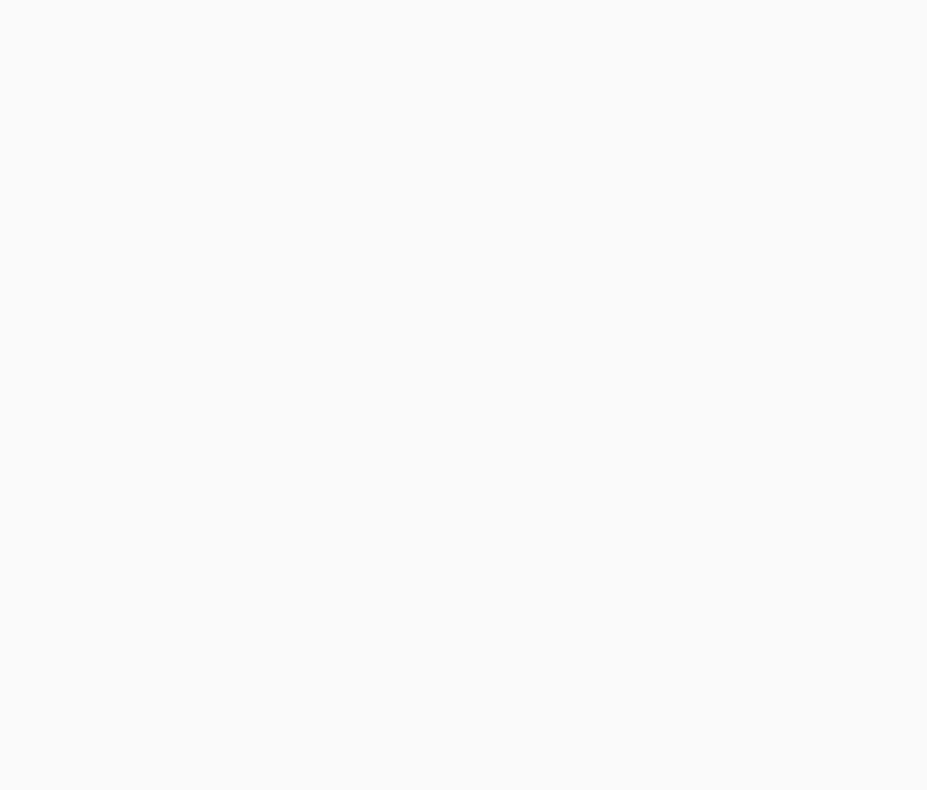
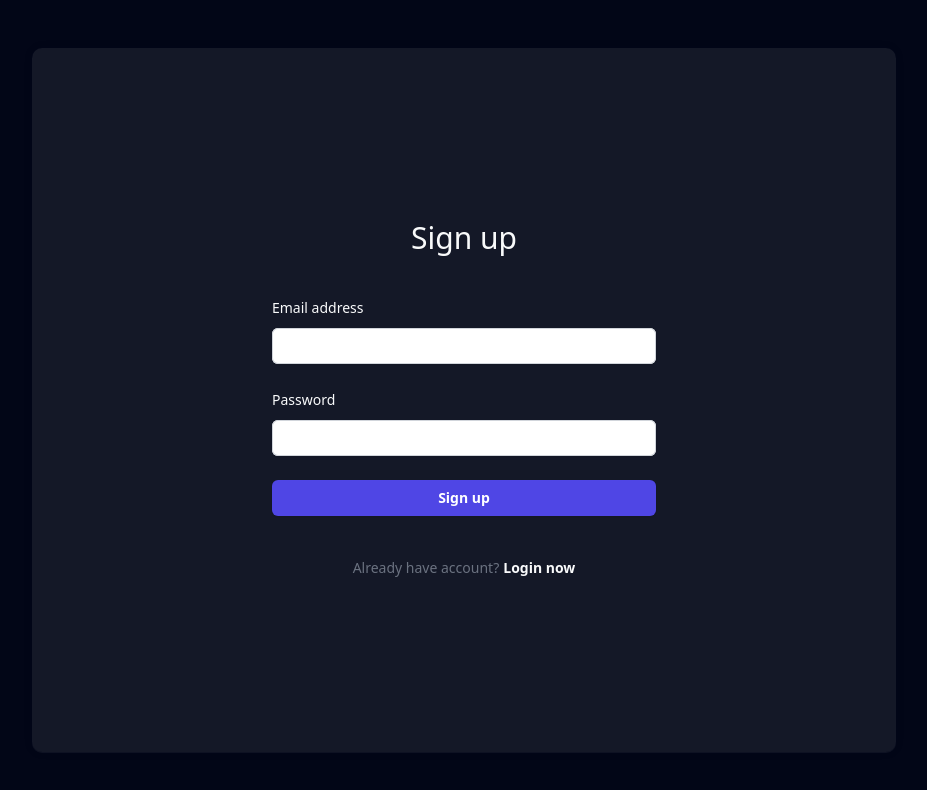
Before and after one commit to AbbasSarwar/F2F-App, a React (Create React App) app: page /auth/register in a window 1280 px wide. Before the commit this address had no page. Shown: the top 790 px of the page, without its empty margins (176-1103 px from the left). Built offline with nearby package versions, Linux system fonts and the light colour scheme.

Commit message:
Authorization Login & Sign up pages styles

```diff
--- a/src/App.js
+++ b/src/App.js
@@ -1,13 +1,17 @@
 import { Route, Routes } from "react-router-dom";
 import Home from "./components/Home";
 import Auth from "./components/Auth";
+import Login from "./components/Login";
+import Register from "./components/Register";
 
 function App() {
   return (
-      <Routes>
-        <Route path="/" element={<Home />} />
-        <Route path="/Auth" element={<Auth />} />
-      </Routes>
+    <Routes>
+      <Route path="/" element={<Home />} />
+      <Route path="/auth" element={<Auth />} />
+      <Route path="/auth/login" element={<Login />} />
+      <Route path="/auth/register" element={<Register />} />
+    </Routes>
   );
 }
 
--- a/src/components/Auth.js
+++ b/src/components/Auth.js
@@ -1,8 +1,13 @@
+import { Routes, Route } from 'react-router-dom';
+import Login from './Login';
+import Register from './Register';
+
 const Auth = () => {
     return (
-        <section className="p-5 h-screen">
+        <section className="bg-slate-950 md:px-52 md:py-12 h-screen">
             <div className="authwrapper">
-                <h1 className="text-center">Authorization</h1>
+                <button>Login</button>
+                <button>Sign up</button>
             </div>
         </section>
     )
--- /dev/null
+++ b/src/components/Login.js
@@ -0,0 +1,45 @@
+const Login = () => {
+  return (
+    <section className="bg-slate-950 md:px-52 md:py-12 h-screen">
+      <div className="authwrapper">
+        <div className="flex min-h-full flex-col justify-center px-6 py-12 lg:px-8">
+          <div className="flex justify-center">
+            <h1 className="text-gray-50 text-3xl">Login</h1>
+          </div>
+          <div className="mt-10 sm:mx-auto sm:w-full sm:max-w-sm">
+            <form className="space-y-6" action="#" method="POST">
+              <div>
+                <label htmlFor="email" className="block text-sm font-medium leading-6 text-gray-50">Email address</label>
+                <div className="mt-2">
+                  <input id="email" name="email" type="email" autocomplete="email" required className="block w-full rounded-md border-0 py-1.5 px-2 text-gray-900 shadow-sm ring-1 ring-inset ring-gray-300 placeholder:text-gray-400 focus:ring-2 focus:ring-inset focus:ring-indigo-600 sm:text-sm sm:leading-6" />
+                </div>
+              </div>
+
+              <div>
+                <div className="flex items-center justify-between">
+                  <label htmlFor="password" className="block text-sm font-medium leading-6 text-gray-50">Password</label>
+                  <div className="text-sm">
+                    <a href="#" className="font-semibold text-gray-50 hover:text-gray-300">Forgot password?</a>
+                  </div>
+                </div>
+                <div className="mt-2">
+                  <input id="password" name="password" type="password" autocomplete="current-password" required className="block w-full rounded-md border-0 py-1.5 px-2 text-gray-900 shadow-sm ring-1 ring-inset ring-gray-300 placeholder:text-gray-400 focus:ring-2 focus:ring-inset focus:ring-indigo-600 sm:text-sm sm:leading-6" />
+                </div>
+              </div>
+
+              <div>
+                <button type="submit" className="flex w-full justify-center rounded-md bg-indigo-600 px-3 py-1.5 text-sm font-semibold leading-6 text-white shadow-sm hover:bg-indigo-500 focus-visible:outline focus-visible:outline-2 focus-visible:outline-offset-2 focus-visible:outline-indigo-600">Sign in</button>
+              </div>
+            </form>
+
+            <p className="mt-10 text-center text-sm text-gray-500">
+              <span className="pe-1">Don't have an Account?</span>
+              <a href="/auth/register" className="font-semibold leading-6 text-gray-50 hover:text-gray-300">Register now</a>
+            </p>
+          </div>
+        </div>
+      </div>
+    </section>
+  )
+}
+export default Login;
--- /dev/null
+++ b/src/components/Register.js
@@ -0,0 +1,42 @@
+const Register = () => {
+    return (
+      <section className="bg-slate-950 md:px-52 md:py-12 h-screen">
+        <div className="authwrapper">
+          <div className="flex min-h-full flex-col justify-center px-6 py-12 lg:px-8">
+          <div className="flex justify-center">
+            <h1 className="text-gray-50 text-3xl">Sign up</h1>
+          </div>
+            <div className="mt-10 sm:mx-auto sm:w-full sm:max-w-sm">
+              <form className="space-y-6" action="#" method="POST">
+                <div>
+                  <label htmlFor="email" className="block text-sm font-medium leading-6 text-gray-50">Email address</label>
+                  <div className="mt-2">
+                    <input id="email" name="email" type="email" autocomplete="email" required className="block w-full rounded-md border-0 py-1.5 px-2 text-gray-900 shadow-sm ring-1 ring-inset ring-gray-300 placeholder:text-gray-400 focus:ring-2 focus:ring-inset focus:ring-indigo-600 sm:text-sm sm:leading-6" />
+                  </div>
+                </div>
+
+                <div>
+                  <div className="flex items-center justify-between">
+                    <label htmlFor="password" className="block text-sm font-medium leading-6 text-gray-50">Password</label>
+                  </div>
+                  <div className="mt-2">
+                    <input id="password" name="password" type="password" autocomplete="current-password" required className="block w-full rounded-md border-0 py-1.5 px-2 text-gray-900 shadow-sm ring-1 ring-inset ring-gray-300 placeholder:text-gray-400 focus:ring-2 focus:ring-inset focus:ring-indigo-600 sm:text-sm sm:leading-6" />
+                  </div>
+                </div>
+
+                <div>
+                  <button type="submit" className="flex w-full justify-center rounded-md bg-indigo-600 px-3 py-1.5 text-sm font-semibold leading-6 text-white shadow-sm hover:bg-indigo-500 focus-visible:outline focus-visible:outline-2 focus-visible:outline-offset-2 focus-visible:outline-indigo-600">Sign up</button>
+                </div>
+              </form>
+
+              <p className="mt-10 text-center text-sm text-gray-500">
+                <span className="pe-1">Already have account?</span>
+                <a href="/auth/login" className="font-semibold leading-6 text-gray-50 hover:text-gray-300">Login now</a>
+              </p>
+            </div>
+          </div>
+        </div>
+      </section>
+    )
+  }
+  export default Register;
--- a/src/index.css
+++ b/src/index.css
@@ -11,10 +11,9 @@ body {
 }
 
 .authwrapper {
-  background-color: rgba(0, 0, 0, 0.03);
-  box-shadow: rgba(17, 17, 26, 0.05) 0px 1px 0px, rgba(17, 17, 26, 0.1) 0px 0px 8px;
+  background-color: rgba(255, 255, 255, 0.07);
+  box-shadow: rgba(255, 255, 255, 0.05) 0px 1px 0px, rgba(17, 17, 26, 0.1) 0px 0px 8px;
   height: 100%;
   padding: 5px;
   border-radius: 10px;
-  /* color: #fff; */
 }
```
Also changed, not shown: src/firebase.js (added, +14 -0 lines).
